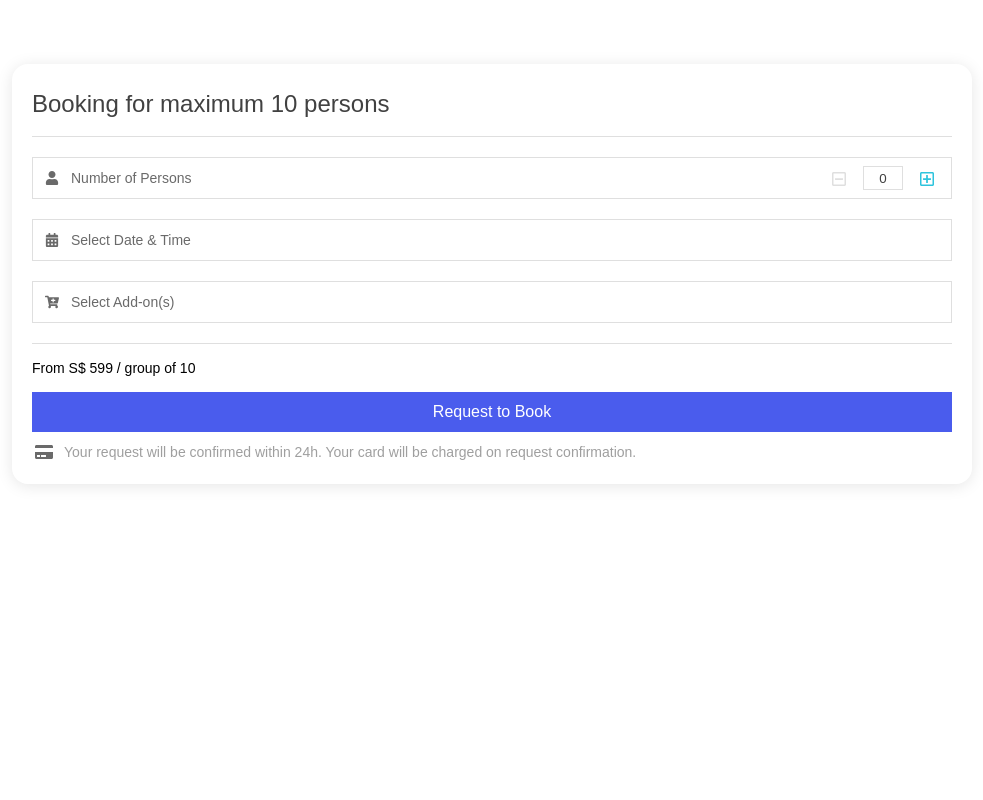
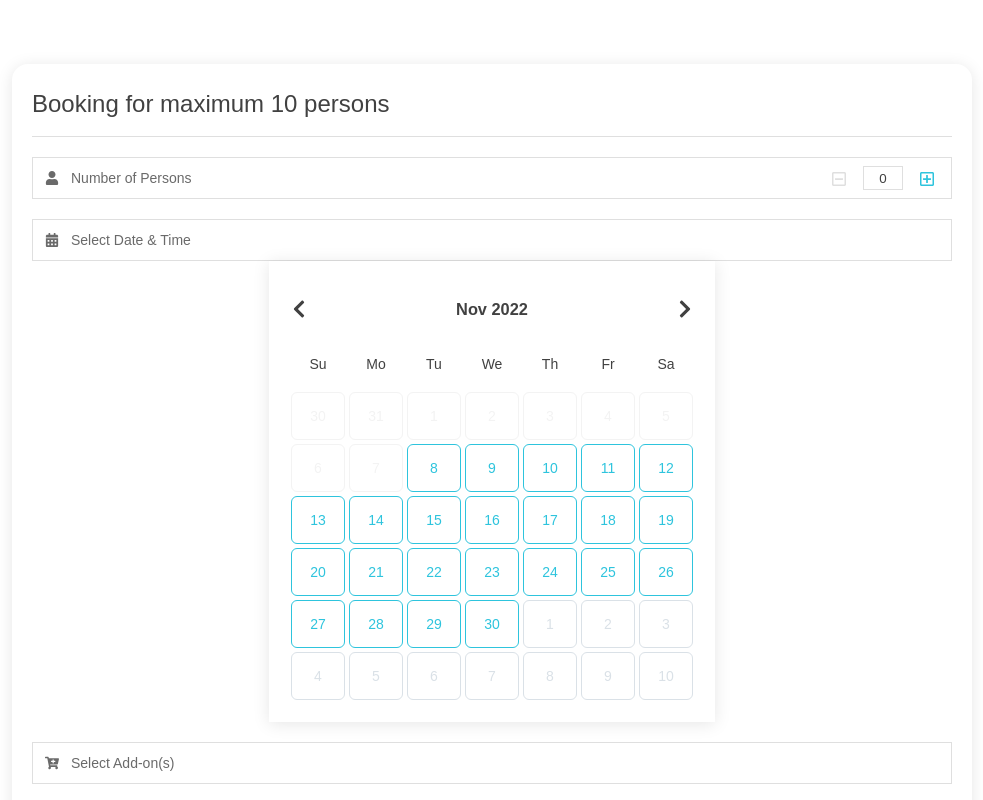
Before and after one commit to QTD289/seeksophie-booking-form, a Next.js app: page / in a window 1280 px wide. Shown: the top 800 px of the page, without its empty margins (148-1131 px from the left). Built offline with nearby package versions, Linux system fonts and the light colour scheme; a web font is replaced by a local one.

Commit message:
UI: Custom calendar

```diff
--- a/components/BookingForm/BookingForm.tsx
+++ b/components/BookingForm/BookingForm.tsx
@@ -2,7 +2,7 @@ import { FaCreditCard } from 'react-icons/fa';
 
 import { useFormStore } from 'stores';
 
-import { Addon, Calendar, PersonsNo } from './components';
+import { Addon, DateTimeSelect, PersonsNo } from './components';
 
 export const BookingForm = (): JSX.Element => {
   const { maxPersonsNo } = useFormStore();
@@ -13,7 +13,7 @@ export const BookingForm = (): JSX.Element => {
 
       <PersonsNo />
 
-      <Calendar />
+      <DateTimeSelect />
 
       <Addon />
 
--- a/components/BookingForm/components/Calendar.tsx
+++ /dev/null
@@ -1,12 +0,0 @@
-import { FaCalendarAlt } from 'react-icons/fa';
-
-export const Calendar = (): JSX.Element => {
-  return (
-    <div className="field calendar">
-      <div className="icon">
-        <FaCalendarAlt />
-      </div>
-      <div className="placeholder">Select Date & Time</div>
-    </div>
-  );
-};
--- /dev/null
+++ b/components/BookingForm/components/DateTimeSelect.tsx
@@ -0,0 +1,18 @@
+import { FaCalendarAlt } from 'react-icons/fa';
+
+import { Calendar } from 'Calendar';
+
+export const DateTimeSelect = (): JSX.Element => {
+  return (
+    <div className="dateTimeSelect">
+      <div className="field calendar">
+        <div className="icon">
+          <FaCalendarAlt />
+        </div>
+        <div className="placeholder">Select Date & Time</div>
+      </div>
+
+      <Calendar />
+    </div>
+  );
+};
--- a/components/BookingForm/components/index.ts
+++ b/components/BookingForm/components/index.ts
@@ -1,3 +1,3 @@
 export * from './Addon';
-export * from './Calendar';
+export * from './DateTimeSelect';
 export * from './PersonsNo';
--- /dev/null
+++ b/components/Calendar/Calendar.tsx
@@ -0,0 +1,91 @@
+import { useCallback, useMemo, useState } from 'react';
+
+import classNames from 'classnames';
+import dayjs, { Dayjs } from 'dayjs';
+import { FaChevronLeft, FaChevronRight } from 'react-icons/fa';
+
+// REF: https://dev.to/franciscomendes10866/how-to-build-a-custom-calendar-component-in-react-26kj
+export const Calendar = () => {
+  const [selectedDate, setSelectedDate] = useState<Dayjs>(dayjs());
+
+  const currentDay = useMemo(() => dayjs().toDate(), []);
+
+  const firstDayOfTheMonth = useMemo(
+    () => selectedDate.clone().startOf('month'),
+    [selectedDate]
+  );
+
+  const firstDayOfFirstWeekOfMonth = useMemo(
+    () => dayjs(firstDayOfTheMonth).startOf('week'),
+    [firstDayOfTheMonth]
+  );
+
+  const generateFirstDayOfEachWeek = useCallback((day: Dayjs): Dayjs[] => {
+    const dates: Dayjs[] = [day];
+    for (let i = 1; i < 6; i++) {
+      const date = day.clone().add(i, 'week');
+      dates.push(date);
+    }
+    return dates;
+  }, []);
+
+  const generateWeek = useCallback((day: Dayjs): Date[] => {
+    const dates: Date[] = [];
+    for (let i = 0; i < 7; i++) {
+      const date = day.clone().add(i, 'day').toDate();
+      dates.push(date);
+    }
+    return dates;
+  }, []);
+
+  const generateWeeksOfTheMonth = useMemo((): Date[][] => {
+    const firstDayOfEachWeek = generateFirstDayOfEachWeek(
+      firstDayOfFirstWeekOfMonth
+    );
+    return firstDayOfEachWeek.map((date) => generateWeek(date));
+  }, [generateFirstDayOfEachWeek, firstDayOfFirstWeekOfMonth, generateWeek]);
+
+  return (
+    <div className="calendar">
+      <div className="MainWrapper">
+        <div className="CalendarHeaderWrapper">
+          <FaChevronLeft
+            size={20}
+            onClick={() => setSelectedDate((date) => date.subtract(1, 'month'))}
+          />
+          <h3>{selectedDate.clone().format('MMM YYYY')}</h3>
+          <FaChevronRight
+            size={20}
+            onClick={() => setSelectedDate((date) => date.add(1, 'month'))}
+          />
+        </div>
+        <div className="WeekDaysWrapper">
+          {generateWeeksOfTheMonth[0].map((day, index) => (
+            <div className="WeekDayCell" key={`week-day-${index}`}>
+              {dayjs(day).format('dd')}
+            </div>
+          ))}
+        </div>
+        {generateWeeksOfTheMonth.map((week, weekIndex) => (
+          <div className="CalendarContentWrapper" key={`week-${weekIndex}`}>
+            {week.map((day, dayIndex) => (
+              <div
+                className={classNames('CalendarDayCell', {
+                  default:
+                    selectedDate.clone().toDate().getMonth() === day.getMonth(),
+                  nextMonth:
+                    selectedDate.clone().toDate().getMonth() !== day.getMonth(),
+                  today: dayjs(currentDay).isSame(day, 'date'),
+                  past: dayjs(currentDay).isAfter(day, 'date'),
+                })}
+                key={`day-${dayIndex}`}
+              >
+                {day.getDate()}
+              </div>
+            ))}
+          </div>
+        ))}
+      </div>
+    </div>
+  );
+};
--- /dev/null
+++ b/components/Calendar/index.ts
@@ -0,0 +1 @@
+export * from './Calendar';
--- a/components/index.ts
+++ b/components/index.ts
@@ -1 +1,2 @@
 export * from './BookingForm';
+export * from './Calendar';
--- a/package.json
+++ b/package.json
@@ -13,6 +13,7 @@
     "@types/react": "18.0.24",
     "@types/react-dom": "18.0.8",
     "classnames": "^2.3.2",
+    "dayjs": "^1.11.6",
     "next": "13.0.1",
     "react": "18.2.0",
     "react-dom": "18.2.0",
--- a/pages/_app.tsx
+++ b/pages/_app.tsx
@@ -1,5 +1,6 @@
 import '../styles/globals.css';
 import '../styles/BookingForm.scss';
+import '../styles/Calendar.scss';
 import type { AppProps } from 'next/app';
 
 export default function App({ Component, pageProps }: AppProps) {
--- /dev/null
+++ b/styles/Calendar.scss
@@ -0,0 +1,83 @@
+.calendar {
+  width: 100%;
+
+  .MainWrapper {
+    width: fit-content;
+    max-width: 100%;
+    padding: 20px;
+    background-color: white;
+    box-shadow: 0px 2px 16px rgb(0 0 0 / 10%);
+    margin: auto;
+
+    .CalendarHeaderWrapper {
+      display: flex;
+      align-items: center;
+      justify-content: space-between;
+      color: #414141;
+    }
+
+    .WeekDaysWrapper {
+      display: flex;
+      flex-direction: row;
+      justify-content: space-between;
+
+      .WeekDayCell {
+        height: 48px;
+        width: 54px;
+        margin: 2px;
+        display: flex;
+        align-items: center;
+        justify-content: center;
+        color: #414141;
+        font-weight: 500;
+      }
+    }
+
+    .CalendarContentWrapper {
+      display: flex;
+      flex-direction: row;
+
+      .CalendarDayCell {
+        height: 48px;
+        width: 54px;
+        border: 1px solid;
+        border-radius: 2px;
+        display: flex;
+        align-items: center;
+        justify-content: center;
+        border-radius: 6px;
+        margin: 2px;
+        &.default {
+          color: #2ec4dd;
+          border-color: #2ec4dd;
+          cursor: pointer;
+        }
+        &.selected {
+          background: #2ec4dd;
+          color: #fff;
+        }
+        &.default,
+        &.selected {
+          &:hover {
+            background: #25a9bf;
+            border-color: #25a9bf;
+            color: #fff;
+          }
+        }
+        &.notAvailable {
+          color: #9f9f9f;
+          border-color: #9f9f9f;
+        }
+        &.nextMonth {
+          color: #dae1e7;
+          border-color: #dae1e7;
+        }
+        &.past {
+          color: #f3f3f3;
+          border-color: #f3f3f3;
+          pointer-events: none;
+        }
+      }
+    }
+  }
+}
```
Also changed, not shown: 1 other file (tests, documents, lock files or other folders).
